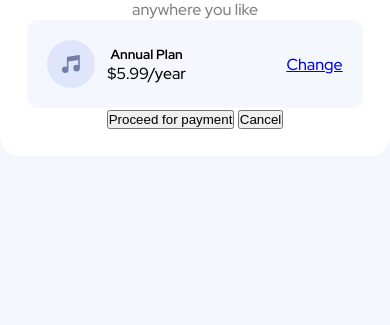
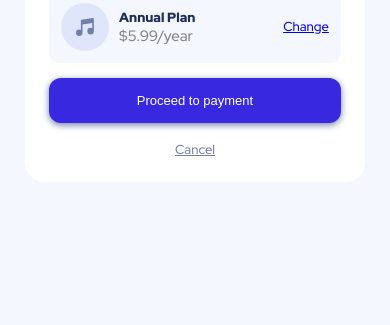
Before and after one commit to Meetkamal256/Order-summary-component-frontend-mentor-challenge, a plain HTML site: page index.html in a window 390 px wide. Shown: the part 519-844 px from the top of the page. Drawn offline with Linux system fonts and the light colour scheme.

Commit message:
added media queries for smaller devices

```diff
--- a/index.html
+++ b/index.html
@@ -27,8 +27,8 @@
             </div>
             <a href="#">Change</a>
           </div>
-          <button class="btn-proceed">Proceed for payment</button>
-          <button class="btn-cancel">Cancel</button>
+          <button class="btn-proceed">Proceed to payment</button>
+          <a href="#" class="btn-cancel">Cancel</a>
       </div>
 
 
--- a/styles.css
+++ b/styles.css
@@ -16,10 +16,11 @@ body{
     display: flex;
     justify-content: center;
     align-items: center;
+    font-size: 16px;
 }
 
 #container{
-   max-width: 450px;
+   max-width: 350px;
    background-color: #fff;
    border-radius: 20px;
 
@@ -46,6 +47,7 @@ body{
 .plan-box{
     background-color:  hsl(225, 100%, 98%);
     padding: 20px;
+    margin-top: 10px;
     border-radius: 10px;
     display: flex;
     justify-content: space-between;
@@ -55,9 +57,88 @@ body{
 .plan-box-left{
     display:flex;
     align-items: center;
+    text-align: left;
+}
+
+.plan-box-left div{
+    margin-left: 20px;
+}
+
+.plan-box-left div h5{
+    color:hsl(223, 47%, 23%);
+    font-weight: 900;
+}
+
+.plan-box-left div p{
+    color:gray;
+    font-size: 15px;
 
 }
 
-.plan-box-left div{
-    margin-left: 12px;
+.plan-box a{
+    color: hsl(223, 47%, 23%)
+    font-weight: 900;
 }
+
+
+.plan-box a:hover{
+    color: hsl(245, 75%, 52%)
+
+}
+
+
+
+.btn-proceed{
+    display: block;
+    margin: 15px 0px;
+    width: 100%;
+    background-color:   hsl(245, 75%, 52%);
+    color: #fff;
+    padding: 15px;
+    border-radius: 12px;
+    box-shadow: 0px 2px 7px  hsl(224, 23%, 55%);
+    border: none;
+}
+
+.btn-proceed:hover{
+    background-color: hsl(224, 23%, 55%);
+}
+
+a.btn-cancel{
+    margin-top: 20px;
+    color: hsl(224, 23%, 55%);
+}
+
+a.btn-cancel:hover{
+    color:hsl(245, 75%, 52%);
+}
+
+@media (max-width: 425px){
+    body{
+        background-image: url(images/pattern-background-mobile.svg);
+    }
+    #container{
+        max-width: 87%;
+    }
+
+    #text-content .title{
+        font-size: 23px;
+    }
+
+    .plan-box{
+        padding: 12px;
+    }
+
+    .plan-box-left div{
+        margin-left: 10px;
+    }
+
+    .btn-proceed, a.btn-cancel, .plan-box a{
+        font-size: 13px;
+    }
+
+    .text-content{
+        padding: 9% 7%;
+    }
+
+}
```
Also changed, not shown: 1 other file.
